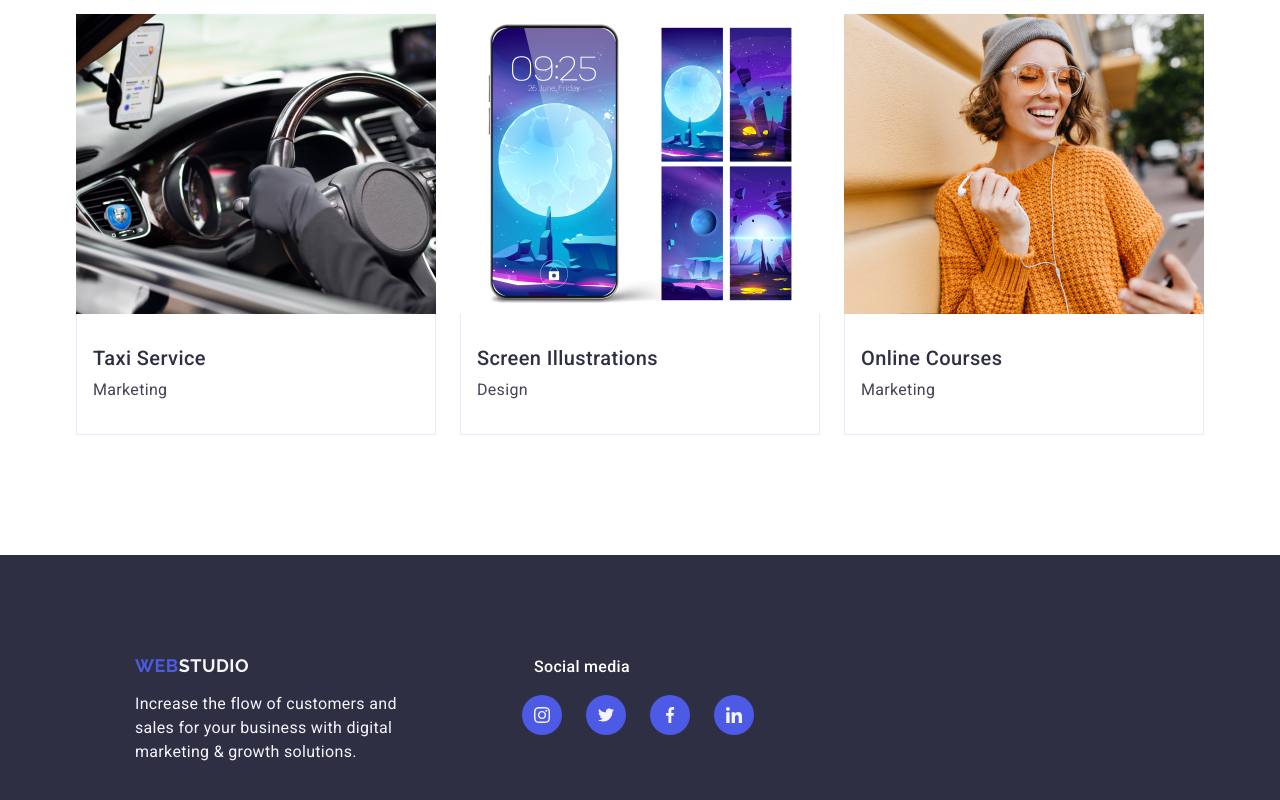
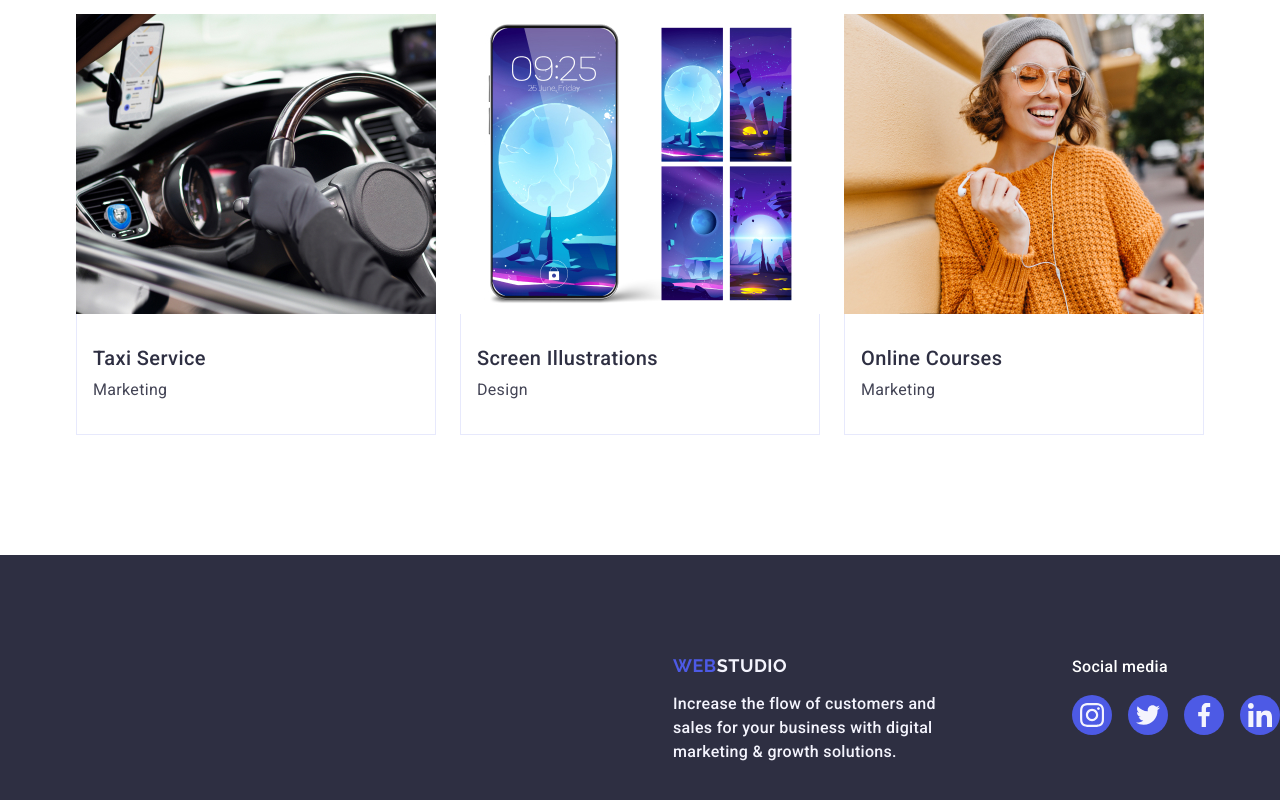
Before and after one commit to st-yana/goit-markup-hw-06, a plain HTML site: page index.html in a window 1280 px wide. Shown: the part 2628-3428 px from the top of the page. Drawn offline with nearby package versions, Linux system fonts and the light colour scheme.

Commit message:
fix footer

```diff
--- a/css/styles.css
+++ b/css/styles.css
@@ -303,7 +303,6 @@ body{
 }
 .portfolio__container__list__item:hover{
     box-shadow: 0 2px 1px 0 rgba(46, 47, 66, 0.08), 0 1px 1px 0 rgba(46, 47, 66, 0.16), 0 1px 6px 0 rgba(46, 47, 66, 0.08);
-    transform: translateY(0%);
 }
 .portfolio__container__list__item__img{
     position: relative;
@@ -323,6 +322,9 @@ body{
     transform: translateY(100%);
     transition: transform 250ms cubic-bezier(0.4, 0, 0.2, 1);
 }
+.portfolio__container__list__item__img__text:hover{
+    transform: translateY(0%);
+}
 .portfolio__container__list__item__caption{
     border-bottom: 1px solid #e7e9fc;
     border-left: 1px solid #e7e9fc;
@@ -339,20 +341,23 @@ body{
 .footer{
     background-color: #2e2f42;
     padding: 100px 0;
-    display: flex;
 }
 .footer__container{
-    margin: 0 120px;
+    display: flex;
+    align-items: baseline;
 }
-.footer__container__logo{
+.footer__container__content{
+    margin-right: 120px;
+}
+.footer__container__content__logo{
     display: inline-block;
     margin-bottom: 16px;
 }
-.footer__container__logo__part{
+.footer__container__content__logo__part{
     color: #f4f4fd;
 }
-.footer__container__text{
-    font-weight: 400;
+.footer__container__content__text{
+    font-weight: 500;
     line-height: 1.5;
     letter-spacing: 0.02em;
     color: #f4f4fd;
@@ -371,4 +376,25 @@ body{
     color: #fff;
     margin-bottom: 16px;
 }
+.footer__container__list__icon{
+    gap: 16px;
+}
+.footer__container__list__item__icon{
+    width: 40px;
+    height: 40px;
+    transition: background-color 250ms cubic-bezier(0.4, 0, 0.2, 1);
+}
+.footer__container__list__item__link-icon{
+    width: 100%;
+    height: 100%;
+    background-color: #4d5ae5;
+    border-radius: 50%;
+    display: flex;
+    align-items: center;
+    justify-content: center;
+}
+.footer__container__list__item__link-icon:hover,
+.footer__container__list__item__link-icon:focus{
+    background-color: #31d0aa;
+}
 /* ---------------------FOOTER-------------------- */
--- a/index.html
+++ b/index.html
@@ -129,21 +129,21 @@
                         </svg>
                       </a>
                     </li>
-                    <li >
+                    <li class="team__container__list__item__icon">
                       <a href="" class="team__container__list__item__link-icon">
                         <svg class="team__container__list__item__link-icon-svg" width="16" height="16">
                           <use href="./images/symbol-defs.svg#icon-twitter"></use>
                         </svg>
                       </a>
                     </li>
-                    <li >
+                    <li class="team__container__list__item__icon">
                       <a href="" class="team__container__list__item__link-icon">
                       <svg class="team__container__list__item__link-icon-svg" width="16" height="16">
                         <use href="./images/symbol-defs.svg#icon-facebook"></use>
                       </svg>
                       </a>
                     </li>
-                    <li >
+                    <li class="team__container__list__item__icon">
                       <a href="" class="team__container__list__item__link-icon">
                         <svg class="team__container__list__item__link-icon-svg" width="16" height="16">
                           <use href="./images/symbol-defs.svg#icon-linkedin"></use>
@@ -167,21 +167,21 @@
                       </svg>
                     </a>
                   </li>
-                  <li >
+                  <li class="team__container__list__item__icon">
                     <a href="" class="team__container__list__item__link-icon">
                       <svg class="team__container__list__item__link-icon-svg" width="16" height="16">
                         <use href="./images/symbol-defs.svg#icon-twitter"></use>
                       </svg>
                     </a>
                   </li>
-                  <li >
+                  <li class="team__container__list__item__icon">
                     <a href="" class="team__container__list__item__link-icon">
                     <svg class="team__container__list__item__link-icon-svg" width="16" height="16">
                       <use href="./images/symbol-defs.svg#icon-facebook"></use>
                     </svg>
                     </a>
                   </li>
-                  <li >
+                  <li class="team__container__list__item__icon">
                     <a href="" class="team__container__list__item__link-icon">
                       <svg class="team__container__list__item__link-icon-svg" width="16" height="16">
                         <use href="./images/symbol-defs.svg#icon-linkedin"></use>
@@ -204,21 +204,21 @@
                       </svg>
                     </a>
                   </li>
-                  <li >
+                  <li class="team__container__list__item__icon">
                     <a href="" class="team__container__list__item__link-icon">
                       <svg class="team__container__list__item__link-icon-svg" width="16" height="16">
                         <use href="./images/symbol-defs.svg#icon-twitter"></use>
                       </svg>
                     </a>
                   </li>
-                  <li >
+                  <li class="team__container__list__item__icon">
                     <a href="" class="team__container__list__item__link-icon">
                     <svg class="team__container__list__item__link-icon-svg" width="16" height="16">
                       <use href="./images/symbol-defs.svg#icon-facebook"></use>
                     </svg>
                     </a>
                   </li>
-                  <li >
+                  <li class="team__container__list__item__icon">
                     <a href="" class="team__container__list__item__link-icon">
                       <svg class="team__container__list__item__link-icon-svg" width="16" height="16">
                         <use href="./images/symbol-defs.svg#icon-linkedin"></use>
@@ -241,21 +241,21 @@
                       </svg>
                     </a>
                   </li>
-                  <li >
+                  <li class="team__container__list__item__icon">
                     <a href="" class="team__container__list__item__link-icon">
                       <svg class="team__container__list__item__link-icon-svg" width="16" height="16">
                         <use href="./images/symbol-defs.svg#icon-twitter"></use>
                       </svg>
                     </a>
                   </li>
-                  <li >
+                  <li class="team__container__list__item__icon">
                     <a href="" class="team__container__list__item__link-icon">
                     <svg class="team__container__list__item__link-icon-svg" width="16" height="16">
                       <use href="./images/symbol-defs.svg#icon-facebook"></use>
                     </svg>
                     </a>
                   </li>
-                  <li >
+                  <li class="team__container__list__item__icon">
                     <a href="" class="team__container__list__item__link-icon">
                       <svg class="team__container__list__item__link-icon-svg" width="16" height="16">
                         <use href="./images/symbol-defs.svg#icon-linkedin"></use>
@@ -367,47 +367,49 @@
     </main>
     <!-- -------------FOOTER---------------- -->
     <footer class="footer">
-      <div class="footer__container container">
-          <a class="footer__container__logo logo" href="./index.html">Web<span class="footer__container__logo__part">Studio</span>
+      <div class="footer__container">
+        <div class="footer__container__content container">
+            <a class="footer__container__content__logo logo" href="./index.html">Web<span class="footer__container__content__logo__part">Studio</span>
             </a>
-          <p class="footer__container__text">
+            <p class="footer__container__content__text">
               Increase the flow of customers and sales for your business with digital
               marketing & growth solutions.
             </p>
         </div>
         <div class="footer__container__social-media">
-        <h3 class="footer__container__social-media__subtitle">Social media</h3>
-        <ul class="team__container__list__icon">
-          <li class="team__container__list__item__icon">
-            <a href="" class="team__container__list__item__link-icon">
-              <svg class="team__container__list__item__link-icon-svg" width="16" height="16">
+          <p class="footer__container__social-media__subtitle">Social media</p>
+          <ul class="footer__container__list__icon team__container__list__icon">
+            <li class="footer__container__list__item__icon">
+              <a href="" class="footer__container__list__item__link-icon">
+                <svg class="team__container__list__item__link-icon-svg" width="24" height="24">
                   <use href="./images/symbol-defs.svg#icon-instagram"></use>
                 </svg>
               </a>
             </li>
-          <li >
-            <a href="" class="team__container__list__item__link-icon">
-              <svg class="team__container__list__item__link-icon-svg" width="16" height="16">
+            <li class="footer__container__list__item__icon">
+              <a href="" class="footer__container__list__item__link-icon">
+                <svg class="team__container__list__item__link-icon-svg" width="24" height="24">
                   <use href="./images/symbol-defs.svg#icon-twitter"></use>
                 </svg>
               </a>
             </li>
-          <li >
-            <a href="" class="team__container__list__item__link-icon">
-            <svg class="team__container__list__item__link-icon-svg" width="16" height="16">
+            <li class="footer__container__list__item__icon">
+              <a href="" class="footer__container__list__item__link-icon">
+              <svg class="team__container__list__item__link-icon-svg" width="24" height="24">
                 <use href="./images/symbol-defs.svg#icon-facebook"></use>
               </svg>
               </a>
             </li>
-          <li >
-            <a href="" class="team__container__list__item__link-icon">
-              <svg class="team__container__list__item__link-icon-svg" width="16" height="16">
+            <li class="footer__container__list__item__icon">
+              <a href="" class="footer__container__list__item__link-icon">
+                <svg class="team__container__list__item__link-icon-svg" width="24" height="24">
                   <use href="./images/symbol-defs.svg#icon-linkedin"></use>
                 </svg>
               </a>
             </li>
           </ul>
         </div>
+      </div>
     </footer>
     <!-- -------------FOOTER---------------- -->
   </body>
```
Lines whose indentation alone changed are shown as unchanged.
